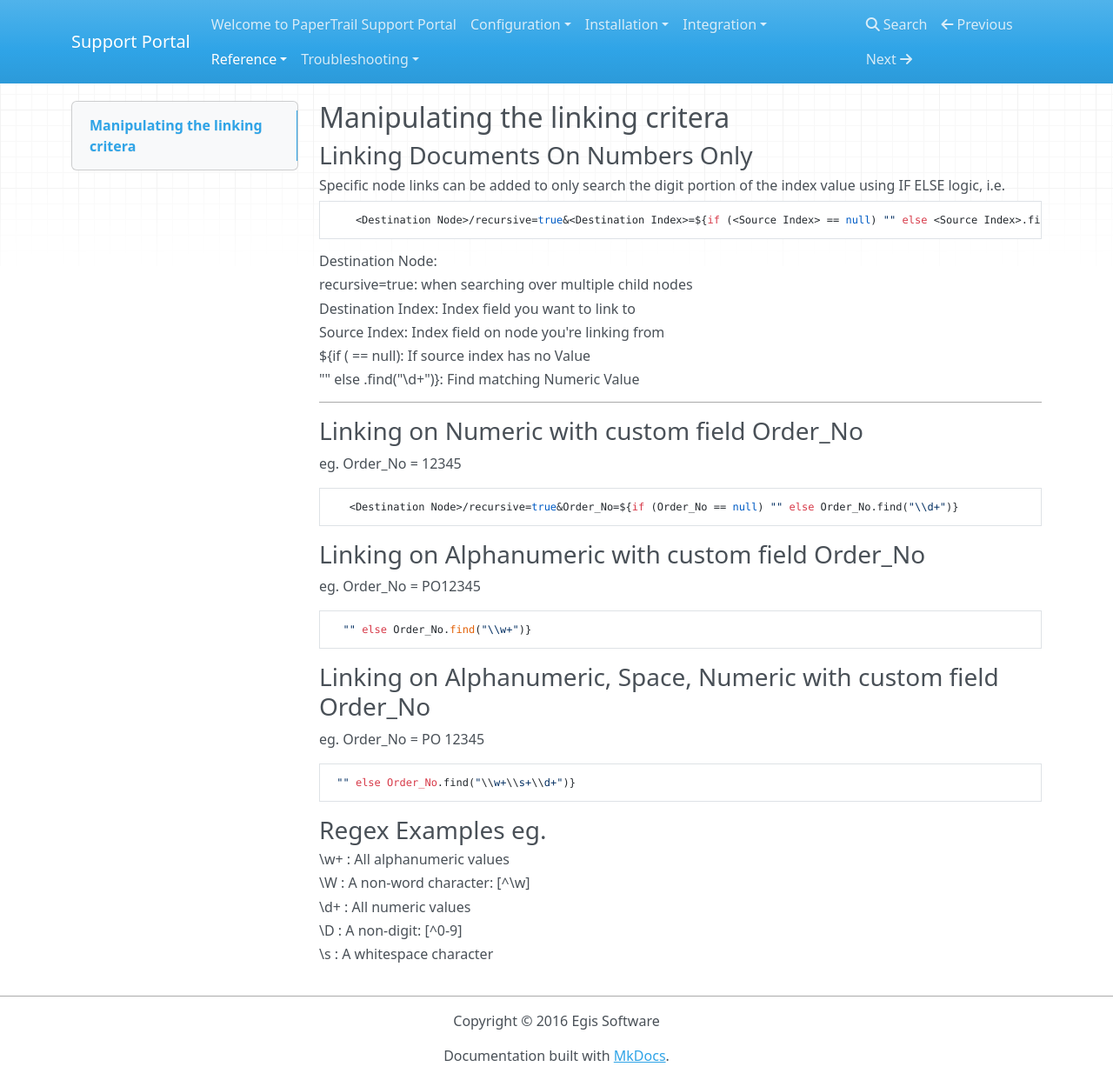
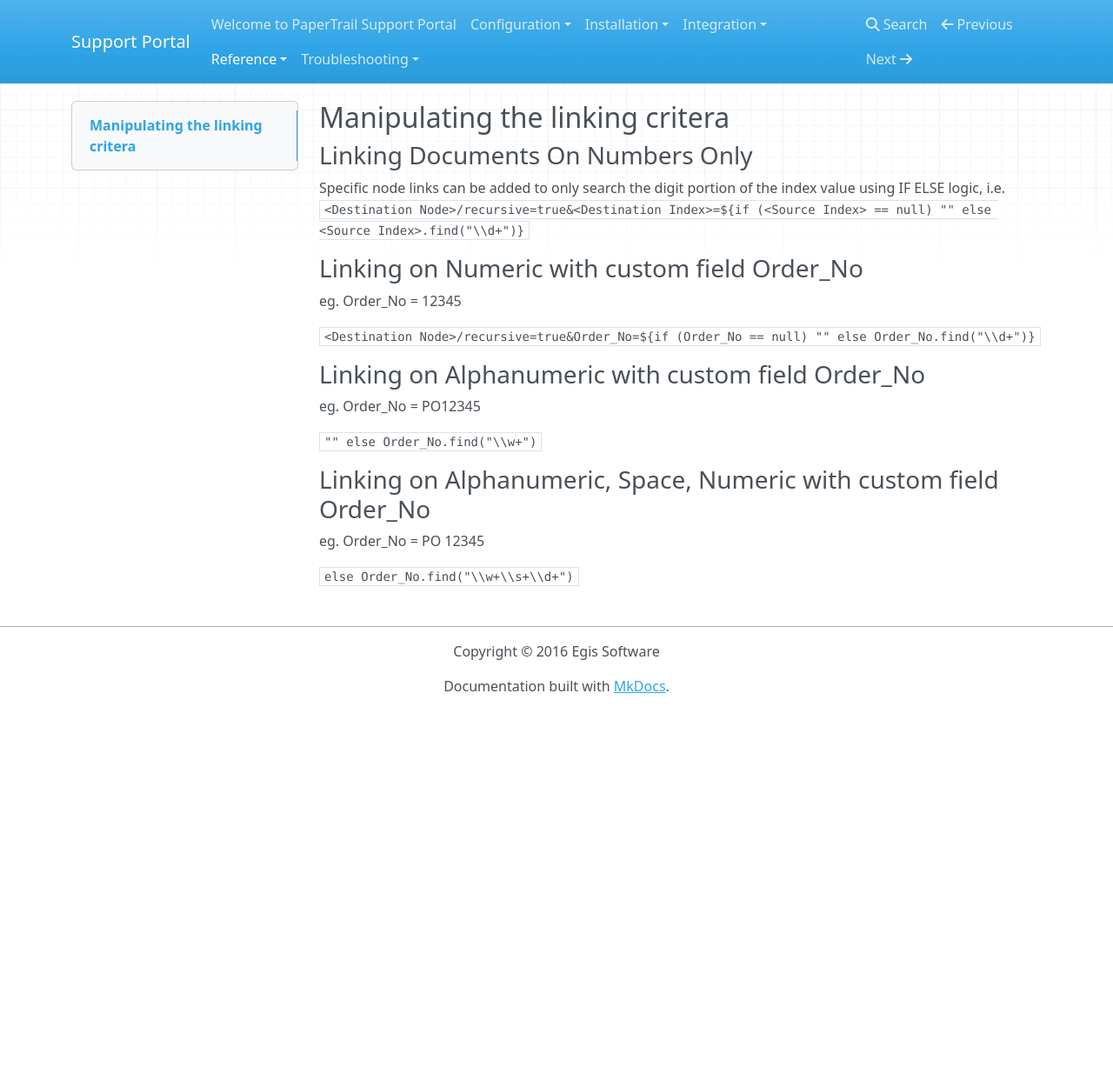
Before and after one commit to ryanegis/support-portal, an MkDocs documentation site: the page built from docs/Reference/Linking.md, in a window 1280 px wide and 1242 px high. Shown: the whole window at 87% size. Built offline with MkDocs 1.6.1, drawn with Linux system fonts in a browser that asks for light colours; nearby versions of some CDN libraries; old or Windows-style settings are respelled for this version of MkDocs.

Commit message:
Update Linking.md

```diff
--- a/docs/Reference/Linking.md
+++ b/docs/Reference/Linking.md
@@ -1,36 +1,19 @@
 ## Manipulating the linking critera
 
 ### Linking Documents On Numbers Only
-###### Specific node links can be added to only search the digit portion of the index value using IF ELSE logic, i.e.
-        <Destination Node>/recursive=true&<Destination Index>=${if (<Source Index> == null) "" else <Source Index>.find("\\d+")}
+Specific node links can be added to only search the digit portion of the index value using IF ELSE logic, i.e.
+`<Destination Node>/recursive=true&<Destination Index>=${if (<Source Index> == null) "" else <Source Index>.find("\\d+")}`
 
-###### Destination Node: <Root node/child node/>
-###### recursive=true: when searching over multiple child nodes
-###### Destination Index: Index field you want to link to
-###### Source Index: Index field on node you're linking from
-###### ${if (<Source Index> == null): If source index has no Value
-###### "" else <Source Index>.find("\\d+")}: Find matching Numeric Value
----
 ### Linking on Numeric with custom field Order_No
 eg. Order_No = 12345
 
-       <Destination Node>/recursive=true&Order_No=${if (Order_No == null) "" else Order_No.find("\\d+")}
+`<Destination Node>/recursive=true&Order_No=${if (Order_No == null) "" else Order_No.find("\\d+")}`
+
 ### Linking on Alphanumeric with custom field Order_No
 eg. Order_No = PO12345
 
-      "" else Order_No.find("\\w+")}
+`"" else Order_No.find("\\w+")`
 ### Linking on Alphanumeric, Space, Numeric with custom field Order_No
 eg. Order_No = PO 12345
 
-     "" else Order_No.find("\\w+\\s+\\d+")}
-
-### Regex Examples eg.
-###### **\\w+**    : All alphanumeric values
-
-###### **\\W**     : A non-word character: [^\w]
-
-###### **\\d+**    : All numeric values
-
-###### **\\D**     : A non-digit: [^0-9]
-
-###### **\\s**     : A whitespace character
+`else Order_No.find("\\w+\\s+\\d+")`
```
